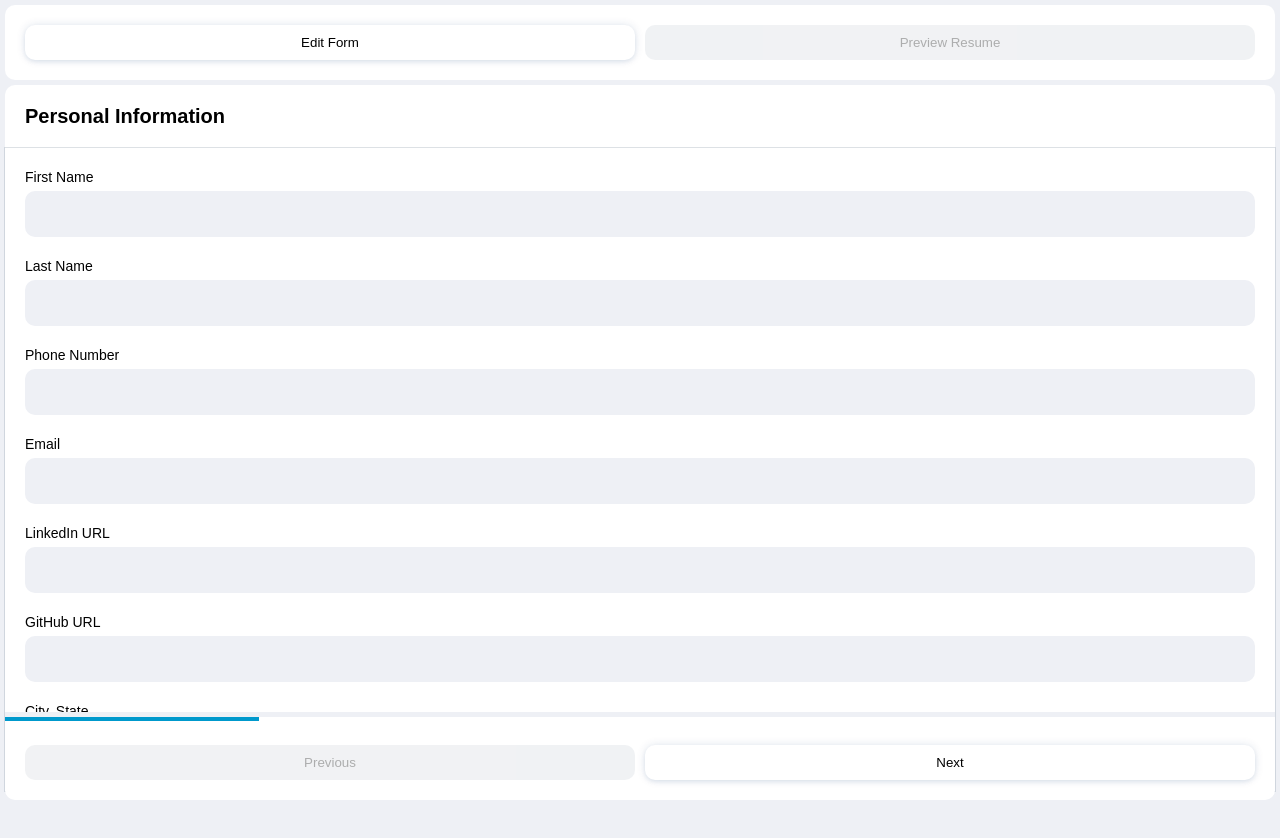
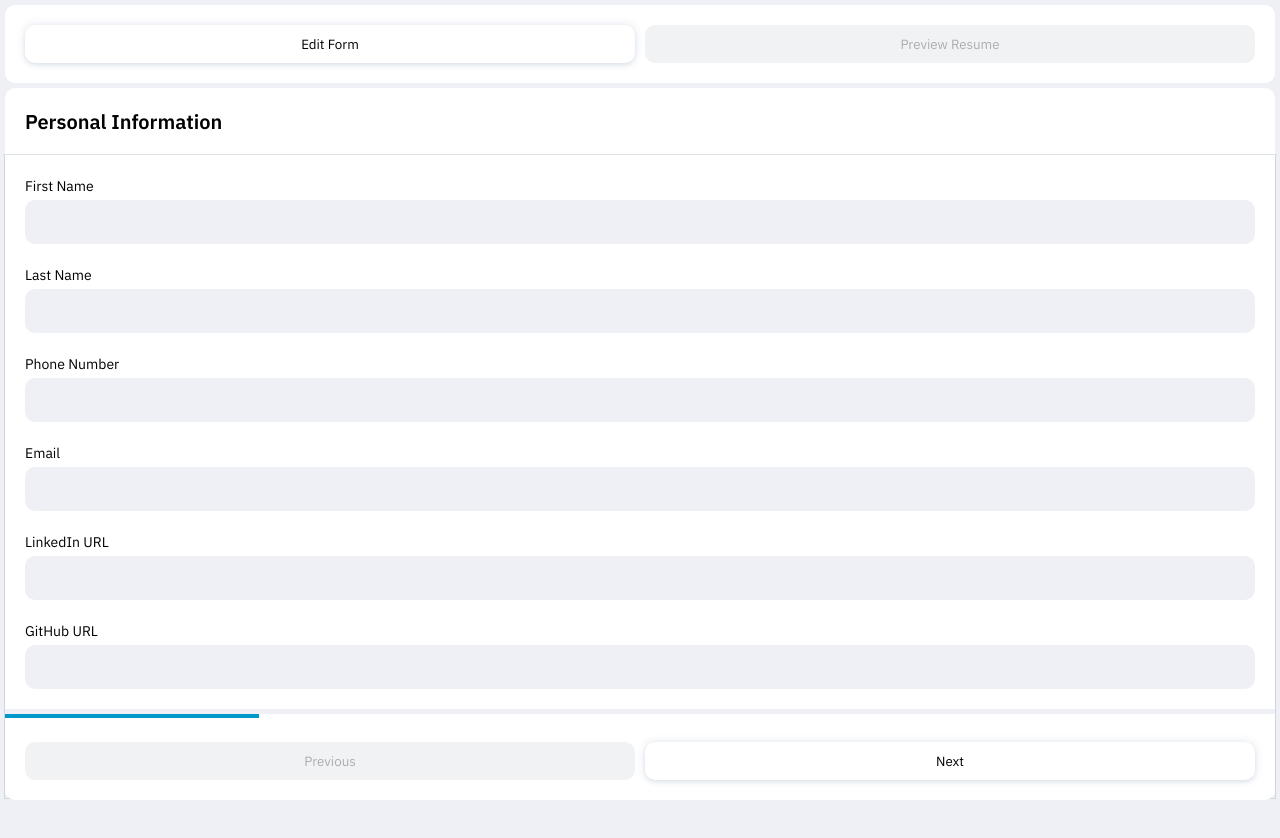
Before and after one commit to Nik-Reyes/Resume-Builder, a React (Vite) app in the folder ResumeBuilder/: page / in a window 1280 px wide. Shown: the top 838 px of the page. Built offline with nearby package versions, Linux system fonts and the light colour scheme.

Commit message:
refactor: add custom font

```diff
--- a/ResumeBuilder/src/App.css
+++ b/ResumeBuilder/src/App.css
@@ -1,9 +1,8 @@
-*,
-*::before,
-*::after {
-  box-sizing: border-box;
-  margin: 0;
-  padding: 0;
+@font-face {
+  font-family: "IBM-Plex-Sans";
+  src: url("./fonts/IBM-Plex-Sans.woff2") format("woff2 supports variations"),
+    url("./fonts/IBM-Plex-Sans.woff2") format("woff2-variations");
+  font-weight: 100 700;
 }
 
 :root {
@@ -23,11 +22,21 @@
   --padding-4: 20px;
   --padding-5: 25px;
   --padding-6: 30px;
+  --font-fallback: system-ui, -apple-system, BlinkMacSystemFont, "Segoe UI",
+    Roboto, Oxygen, Ubuntu, Cantarell, "Open Sans", "Helvetica Neue", sans-serif;
+}
+
+*,
+*::before,
+*::after {
+  box-sizing: border-box;
+  margin: 0;
+  padding: 0;
+  font-family: "IBM-Plex-Sans", var(--font-fallback);
 }
 
 body {
   background-color: var(--slate-1);
-  font-family: sans-serif;
 }
 
 svg {
@@ -83,8 +92,6 @@ input {
 
 input,
 textarea {
-  font-family: system-ui, -apple-system, BlinkMacSystemFont, "Segoe UI", Roboto,
-    Oxygen, Ubuntu, Cantarell, "Open Sans", "Helvetica Neue", sans-serif;
   color: var(--slate-2);
   border-radius: var(--padding-2);
   border: none;
```
Also changed, not shown: ResumeBuilder/src/fonts/IBM-Plex-Sans.woff2 (added).
